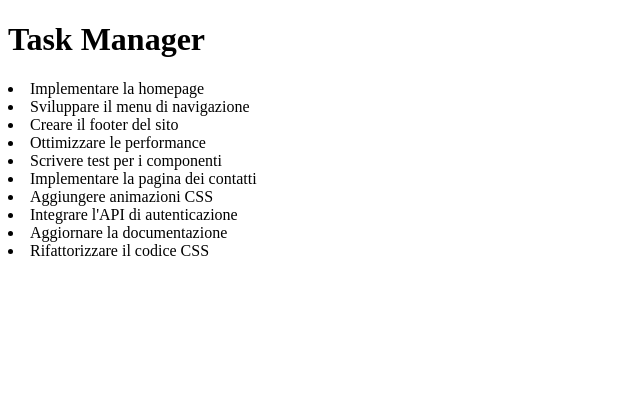
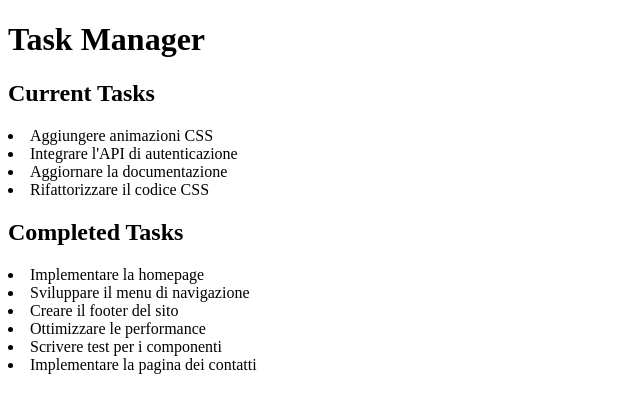
Before and after one commit to AndreaBeltramin/react-task-list, a React (Vite) app: page / in a window 1280 px wide. Shown: the top 412 px of the page, without its empty margins (0-640 px from the left). Built offline with nearby package versions, Linux system fonts and the light colour scheme.

Commit message:
liste divise tra current e completed

```diff
--- a/src/App.jsx
+++ b/src/App.jsx
@@ -3,13 +3,36 @@ import { tasks } from "./data/tasks";
 import "./App.css";
 
 function App() {
-	const tasksList = () => {
-		return tasks.map((task, index) => <li key={task.id}>{task.title}</li>);
+	//LISTA DI TASK DA COMPLETARE
+	const filterCurrentTasks = () => {
+		return tasks.filter(
+			(task) => task.state == "backlog" || task.state == "in_progress"
+		);
+	};
+	const currentTasksList = filterCurrentTasks();
+	const uncompletedTasksList = () => {
+		return currentTasksList.map((task, index) => (
+			<li key={task.id}>{task.title}</li>
+		));
+	};
+
+	//LISTA DI TASK COMPLETATE
+	const filterCompletedTasks = () => {
+		return tasks.filter((task) => task.state == "completed");
+	};
+	const completedTasksList = filterCompletedTasks();
+	const tasksCompletedList = () => {
+		return completedTasksList.map((task, index) => (
+			<li key={task.id}>{task.title}</li>
+		));
 	};
 	return (
 		<>
 			<h1>Task Manager</h1>
-			<p>{tasksList()}</p>
+			<h2>Current Tasks</h2>
+			<p>{uncompletedTasksList()}</p>
+			<h2>Completed Tasks</h2>
+			<p>{tasksCompletedList()}</p>
 		</>
 	);
 }
```
